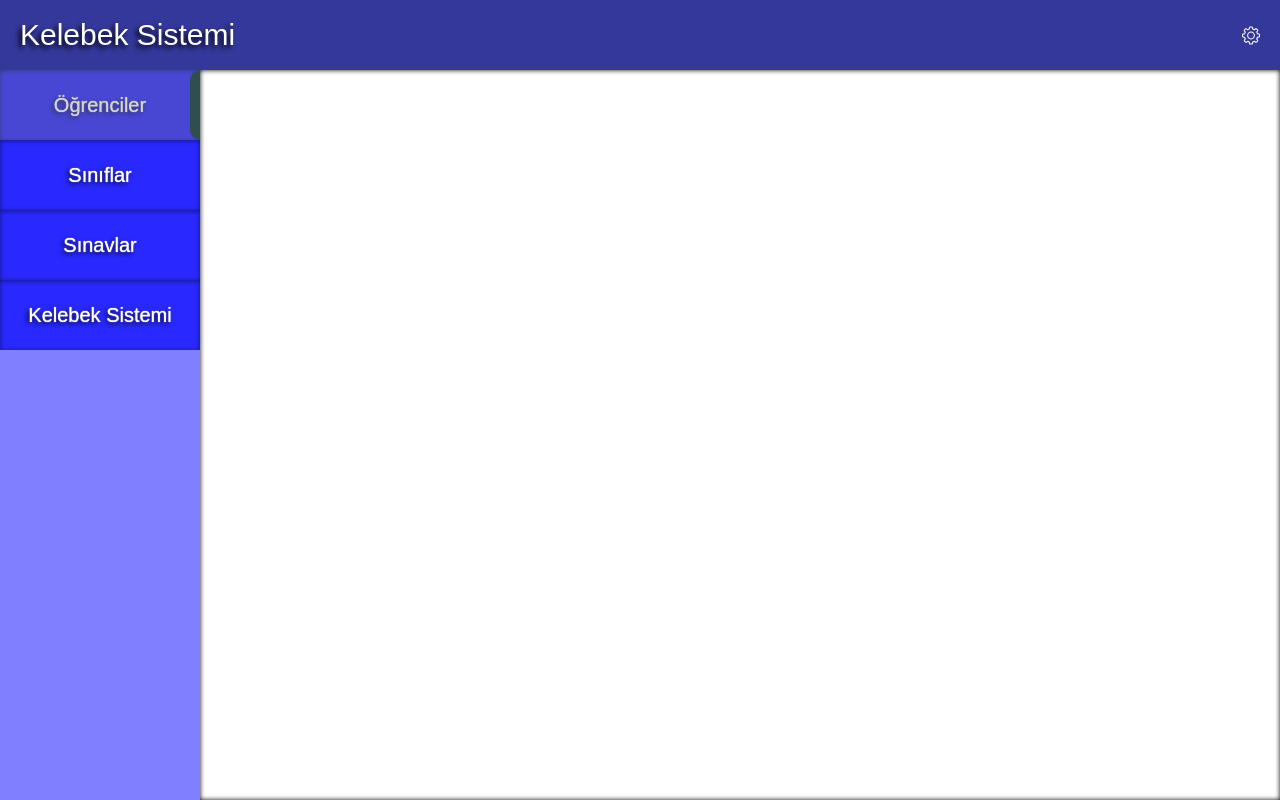
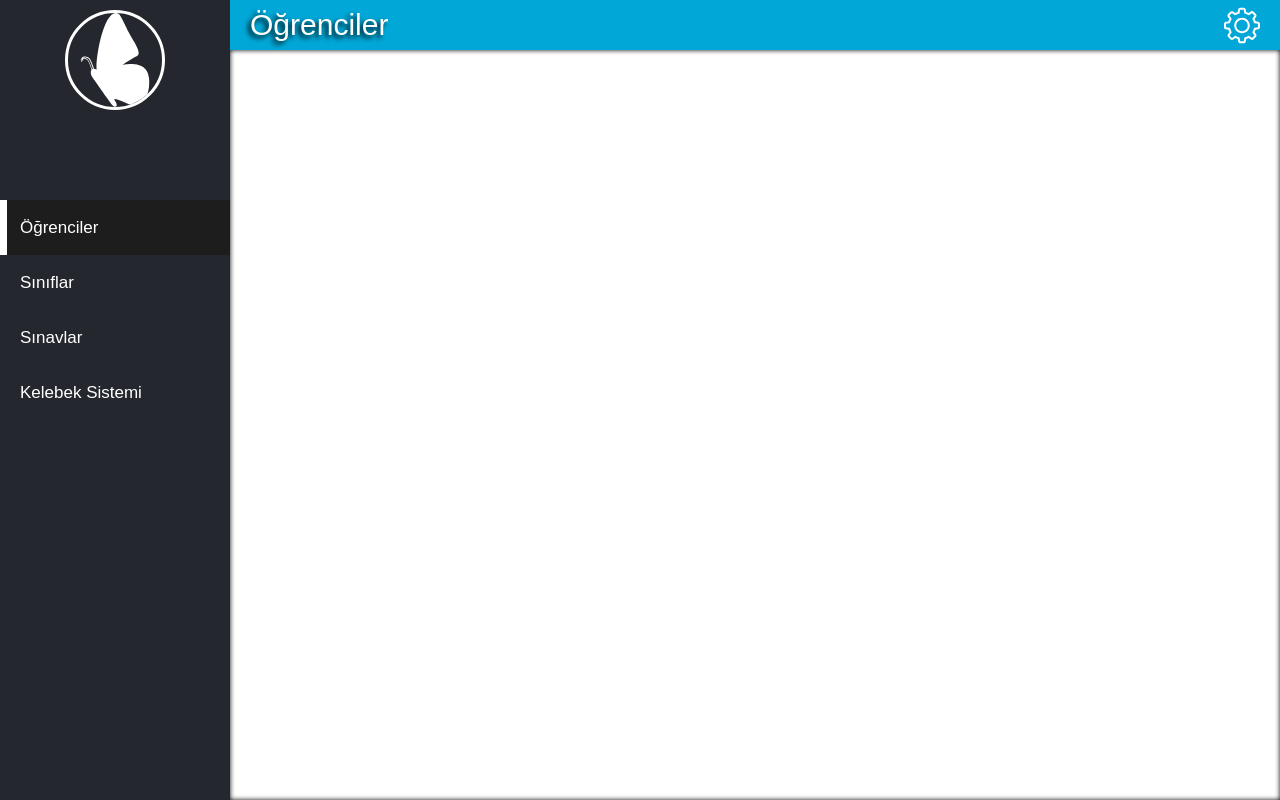
Before and after one commit to Hasqer/KelebekSistemi, a plain HTML site: page Frontend/homePage.html in a window 1280 px wide. Drawn offline with nearby package versions, Linux system fonts and the light colour scheme.

Commit message:
edit main desing

```diff
--- a/Frontend/homePage.html
+++ b/Frontend/homePage.html
@@ -11,17 +11,23 @@
 <body>
     <div id="app">
         <!--<button @click="cookieDelete()">Cookieyi Sil</button>  Burası Çıkış Yap kısmına dahil olacak ve normal sayfaya aktarılacak-->
+
+        <div class="menuBox">
+            <div class="menuLogo">
+                <img src="public/svg/logo1.svg" alt="">
+                <span :style="message.name == null ?'visibility: hidden;':''">{{message.name != null ? ("Hoşgeldin "+message.name[0].toUpperCase()+message.name.substring(1,message.name.length)+" "+message.surname[0].toUpperCase()+message.surname.substring(1,message.surname.length)):""}}</span>
+            </div>
+            <div class="menuButtonContainer">
+                <div class="menuButtons" :style="menuSelectionElement==0?'background-color:#1D1D1D':''" @click="menuSelectionElement=0*55">Öğrenciler</div>
+                <div class="menuButtons" :style="menuSelectionElement==55?'background-color:#1D1D1D':''" @click="menuSelectionElement=1*55">Sınıflar</div>
+                <div class="menuButtons" :style="menuSelectionElement==110?'background-color:#1D1D1D':''" @click="menuSelectionElement=2*55">Sınavlar</div>
+                <div class="menuButtons" :style="menuSelectionElement==165?'background-color:#1D1D1D':''" @click="menuSelectionElement=3*55">Kelebek Sistemi</div>
+                <div class="menuSelection" :style="'top:'+menuSelectionElement+'px'"><div></div></div>
+            </div>
+        </div>
         <div class="bannerBox">
-            <span>Kelebek Sistemi</span>
-            <span>{{message.name != null ? ("Hoşgeldin "+message.name+" "+message.surname):""}}</span>
+            <span>{{menuSelectionElement == 0 ? "Öğrenciler":menuSelectionElement == 55 ? "Sınıflar":menuSelectionElement == 110 ?"Sınavlar":"Kelebek Sistemi"}}</span>
             <div class="ExitButton" @click="ExitAccount()"><img src="public/svg/setting.svg" alt=""></div>
-        </div>
-        <div class="menuBox">
-            <div class="menuButtons" @click="menuSelectionElement=0*70">Öğrenciler</div>
-            <div class="menuButtons" @click="menuSelectionElement=1*70">Sınıflar</div>
-            <div class="menuButtons" @click="menuSelectionElement=2*70">Sınavlar</div>
-            <div class="menuButtons" @click="menuSelectionElement=3*70">Kelebek Sistemi</div>
-            <div class="menuSelection" :style="'top:'+menuSelectionElement+'px'"><div></div></div>
         </div>
         <div class="contentBox">
             <div id="StudentsBox">
--- a/Frontend/public/style2.css
+++ b/Frontend/public/style2.css
@@ -43,66 +43,97 @@
 
 #app{
     display: grid;
-    grid-template-rows: 70px auto;
-    grid-template-columns: 200px auto;
+    grid-template-rows: 50px auto;
+    grid-template-columns: 230px auto;
     width: 100vw;
     height: 100vh;
 }
 
 .bannerBox{
-    grid-area: 1/1/1/span1;
-    background-color: #34389B;
+    /*background-color: #34389B;*/
+    background-color: #00A7D7;
     display: flex;
     justify-content: space-between;
     align-items: center;
     padding: 0px 20px;
     text-shadow: -3px 3px 5px black;
 }
-
+:root{
+    --menuButtonHeight:55px;
+}
 .menuBox{
-    background-color: rgba(0, 0, 255, 0.5);
+    grid-row: span 2;
+    /*background-color: rgba(0, 0, 255, 0.5);*/
+    background-color: #24272D;
     display: grid;
-    grid-template-rows: 70px 70px 70px 70px;
+    grid-template-rows: 200px var(--menuButtonHeight) var(--menuButtonHeight) var(--menuButtonHeight) var(--menuButtonHeight);
     position: relative;
 }
 
+.menuButtonContainer{
+    position: relative;
+}
+
+
+
 .menuButtons{
-    background-color: rgba(0, 0, 255, 0.678);
     display: flex;
-    justify-content: center;
+    padding-left: 20px;
     align-items: center;
     user-select: none;
     cursor: pointer;
     color: white;
-    font-size: 20px;
-    text-shadow: 0px 0px 1px white,-2px 2px 5px black;
-    box-shadow: inset 0px 1px 5px rgba(0, 0, 0, 0.5);
+    font-size: 17px;
+    transition: 0.5s;
+    /*text-shadow: 0px 0px 1px white,-2px 2px 5px black;
+    box-shadow: inset 0px 1px 5px rgba(0, 0, 0, 0.5);*/
 }
 
-.contentBox{
-    grid-column: span 2;
-}
+
 
 .menuSelection{
     position: absolute;
     width: 100%;
-    height: 70px;
-    background-color: rgba(128, 128, 128, 0.342);
+    height: 55px;
     right: 0px;
-    top: 70px;
-    transition: 0.3s;/*
+    top: 55px;
+    transition: 0.1s;/*
     border-top: 1px solid rgba(0, 0, 0, 0.2);
     border-bottom: 1px solid rgba(0, 0, 0, 0.2);*/
 }
 
 .menuSelection div{
     height: 100%;
-    width: 10px;
-    border-top-left-radius: 20px;
-    border-bottom-left-radius: 20px;
+    width: 7px;
     position: relative;
-    float: right;
-    background-color: darkslategray;
+    background-color: white;
+}
+
+.menuLogo{
+    display: flex;
+    flex-direction: column;
+    align-items: center;
+    justify-content: center;
+    padding: 10px;
+}
+
+.menuLogo span{
+    border: 1px solid white;
+    border-radius: 5px;
+    font-weight: bold;
+    margin: 20px;
+    display: flex;
+    color: white;
+    justify-content: center;
+    align-items: center;
+}
+
+.menuLogo img{
+    border: 3px solid white;
+    border-radius: 50%;
+    width: 100px;
+    height: 100px;
+    user-select: none;
 }
 
 .bannerBox span:nth-child(1){/*başlık css*/
@@ -124,22 +155,34 @@
     width: 37px;
     height: 37px;
     cursor: pointer;
+    user-select: none;
+}
+
+.contentBox{
+    background-color: #FFFFFF;
+    box-shadow:inset 0px 0px 5px black;
+    position: relative;
 }
 
 /*StudentBox stilleri*/
 
 #StudentsBox{
     width: 100%;
-    height: calc(100vh - 70px);
+    height: calc(100vh - 55px);
     padding: 10px;
     overflow: auto;
-    box-shadow:inset 0px 0px 5px black;
+    position: absolute;
+    bottom: 0px;
+    /*box-shadow:inset 0px 0px 5px black;*/
 }
 
 .StudentsListLine{
     height: 45px;
-    border-bottom: 1px solid black;
+    border-bottom: 1px solid #ccc;
     display: grid;
+    background-color: #F5F5F5;
+    margin-bottom: 3px;
+    border-radius: 5px;
     align-items: center;
     grid-template-columns: 2fr 1fr 1fr 1fr;
 }
@@ -153,7 +196,7 @@
 
 #StudentsBox::-webkit-scrollbar {
     width: 8px;
-  }
+}
 #StudentsBox::-webkit-scrollbar-track {
     background: #f1f1f1;
 }
```
Also changed, not shown: Frontend/public/svg/logo1.svg (added), Frontend/public/svg/logo2.svg (added), Frontend/public/svg/logo3.svg (added), Frontend/public/svg/logo4.svg (added), Frontend/public/svg/logo5.svg (added).
